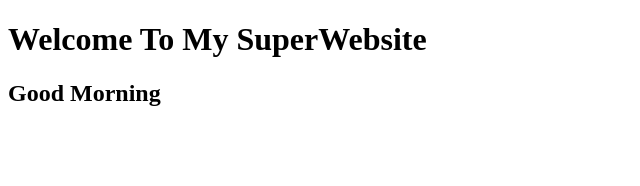
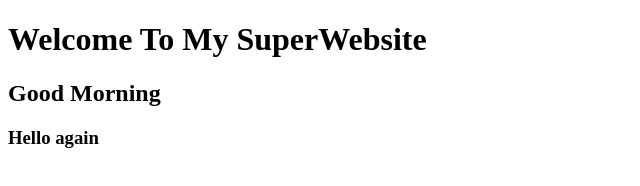
Before and after one commit to EdwardAgyeman/superwebsite, a plain HTML site: page index.html in a window 1280 px wide. Shown: the whole page, without its empty margins (0-640 px from the left). Drawn offline with Linux system fonts and the light colour scheme.

Commit message:
Version 0.0.3

```diff
--- a/index.html
+++ b/index.html
@@ -8,5 +8,6 @@
 <body>
     <h1>Welcome To My SuperWebsite</h1>
     <h2>Good Morning</h2>
+    <h3>Hello again</h3>
 </body>
 </html>
```
